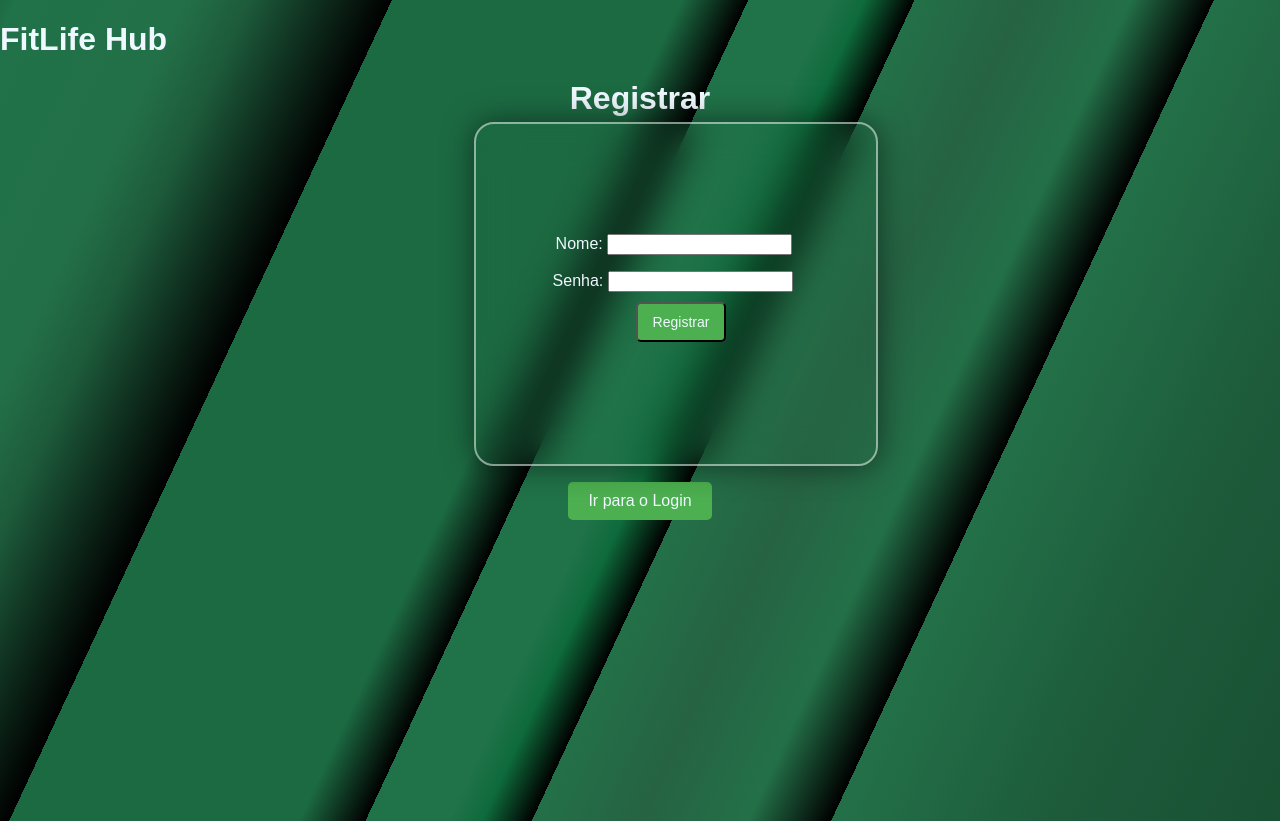
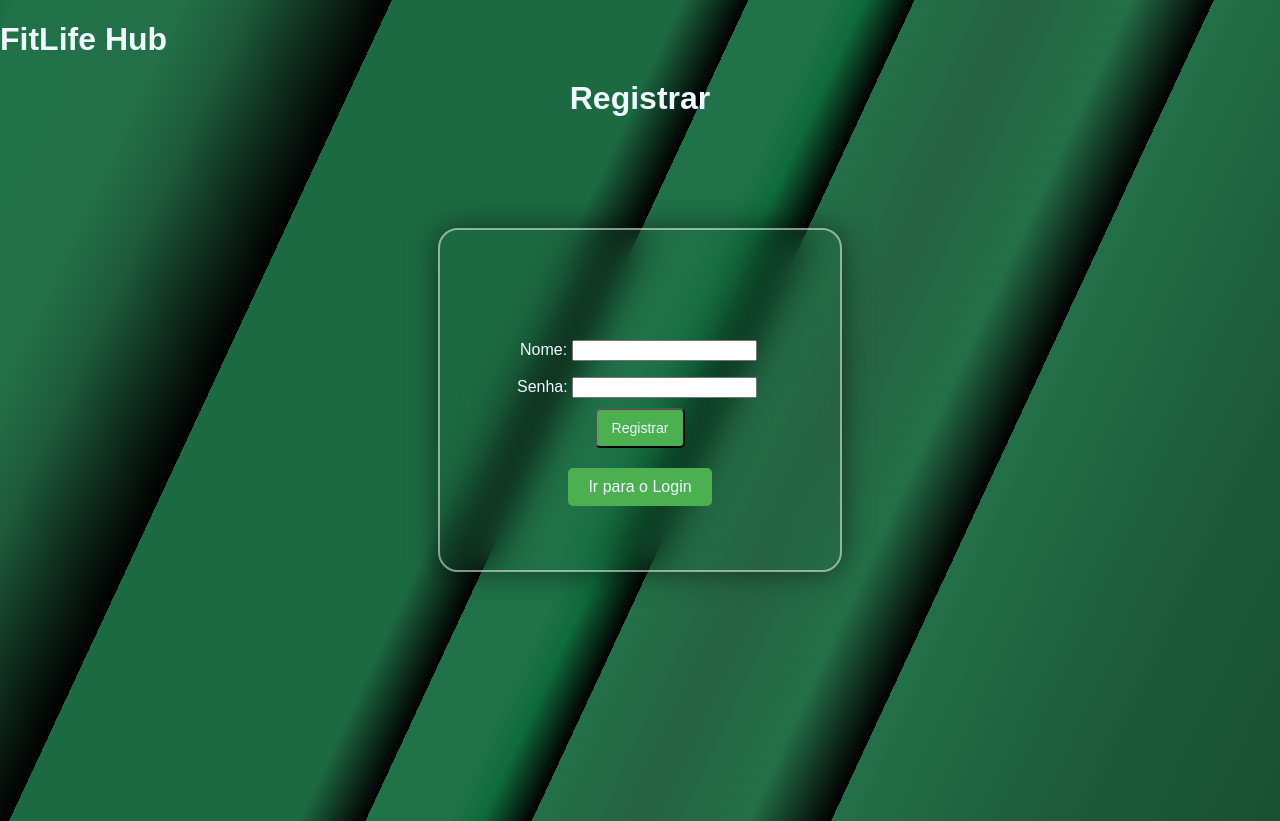
Before and after one commit to JoaoRozestraten/ProjetoIntegrador, a website: page public/register.html in a window 1280 px wide. Drawn offline with Linux system fonts and the light colour scheme.

Commit message:
Finalização do Centralizamento

```diff
--- a/public/login.css
+++ b/public/login.css
@@ -31,9 +31,10 @@
         background-color: #3b843e; /* Cor ao passar o mouse por cima */
       }
       #botao {
+        position: relative;
+        top: 130px;
+        display: flex;
         justify-content: center;
-        align-items: center;
-        display: flex;
       }
       #nomin {
         position: relative;
@@ -50,7 +51,8 @@
       #butobery {
         position: relative;
         top: 110px;
-        left: 170px;
+        display: flex;
+        justify-content: center;
       }
       .header {
         text-align: center;
@@ -71,7 +73,7 @@
         background-color: #3b843e;
       }
       .wrapper {
-        position: relative;
+        position: absolute;
         width: 400px;
         height: 340px;
         background: transparent;
@@ -79,7 +81,9 @@
         border-radius: 20px;
         backdrop-filter: blur(20px);
         box-shadow: 0 0 30px rgba(0, 0, 0, .5);
-        left: 37%;
+        left: 50%;
+        top: 50%;
+        translate: -50% -50%;
       }
       #message {
         position: relative;
--- a/public/register.css
+++ b/public/register.css
@@ -18,7 +18,7 @@ body {
 }
 
 .leform {
-  position: relative;
+  position: absolute;
   width: 400px;
   height: 340px;
   background: transparent;
@@ -26,8 +26,9 @@ body {
   border-radius: 20px;
   backdrop-filter: blur(20px);
   box-shadow: 0 0 30px rgba(0, 0, 0, .5);
-  left: 37%;
-  bottom: 2%;
+  left: 50%;
+  top: 50%;
+  translate: -50% -50%;
 }
 
 #nomin {
@@ -47,7 +48,8 @@ body {
 #butobery {
   position: relative;
   top: 120px;
-  left: 160px;
+  display: flex;
+  justify-content: center;
 }
 
 .btn-login {
@@ -83,13 +85,14 @@ button:hover {
 
 #botao {
   justify-content: center;
-  align-items: center;
   display: flex;
+  position: relative;
+  top: 140px;
 }
 
 #registermen {
   position: relative;
-  top: 150px;
+  top: 130px;
   left: 50px;
 }
 #title {
--- a/public/register.html
+++ b/public/register.html
@@ -55,9 +55,9 @@
       </div>
       <div id="registermen"></div> <!-- Onde a mensagem será exibida -->
     </form>
-  </div>
-  <div id="botao">
-    <a href="login.html" class= "btn-login">Ir para o Login</a>
+    <div id="botao">
+      <a href="login.html" class= "btn-login">Ir para o Login</a>
+    </div>
   </div>
 </body>
 </html>
```
Also changed, not shown: public/login.html (+3 -5 lines).
